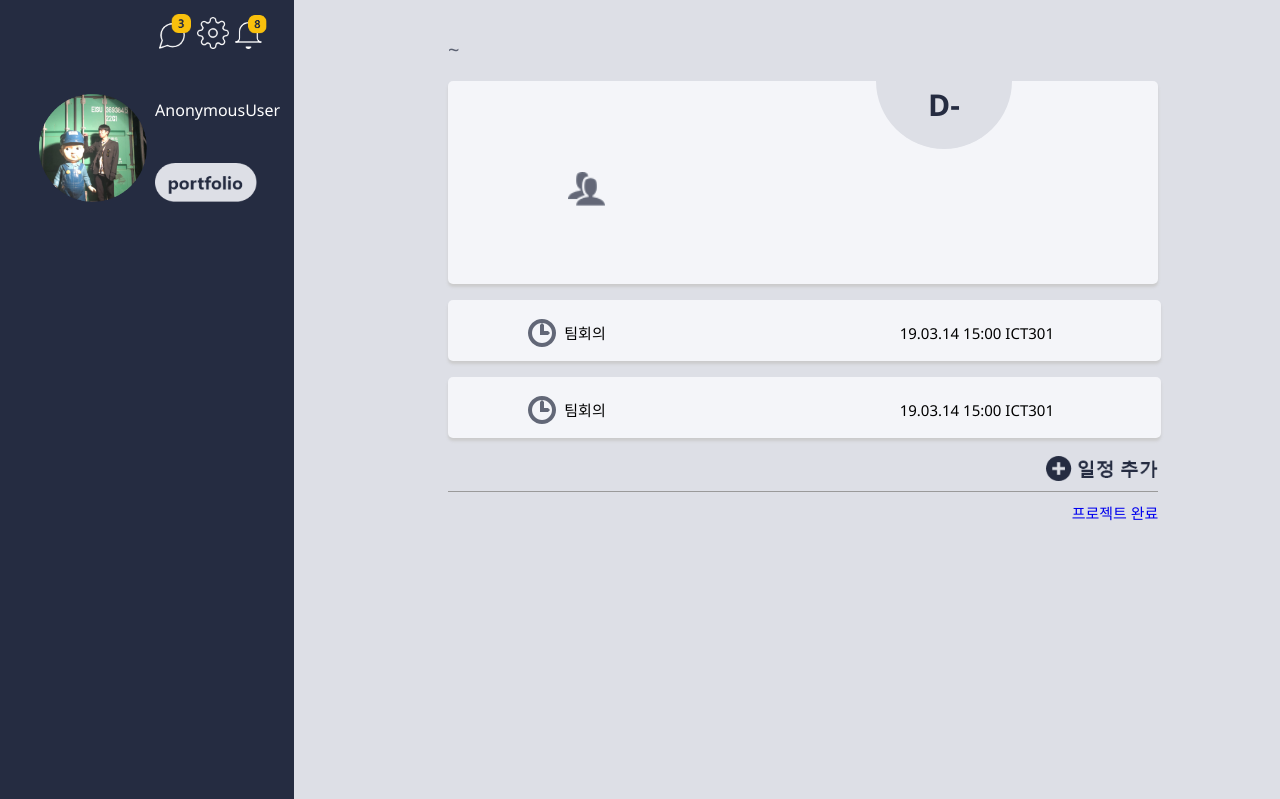
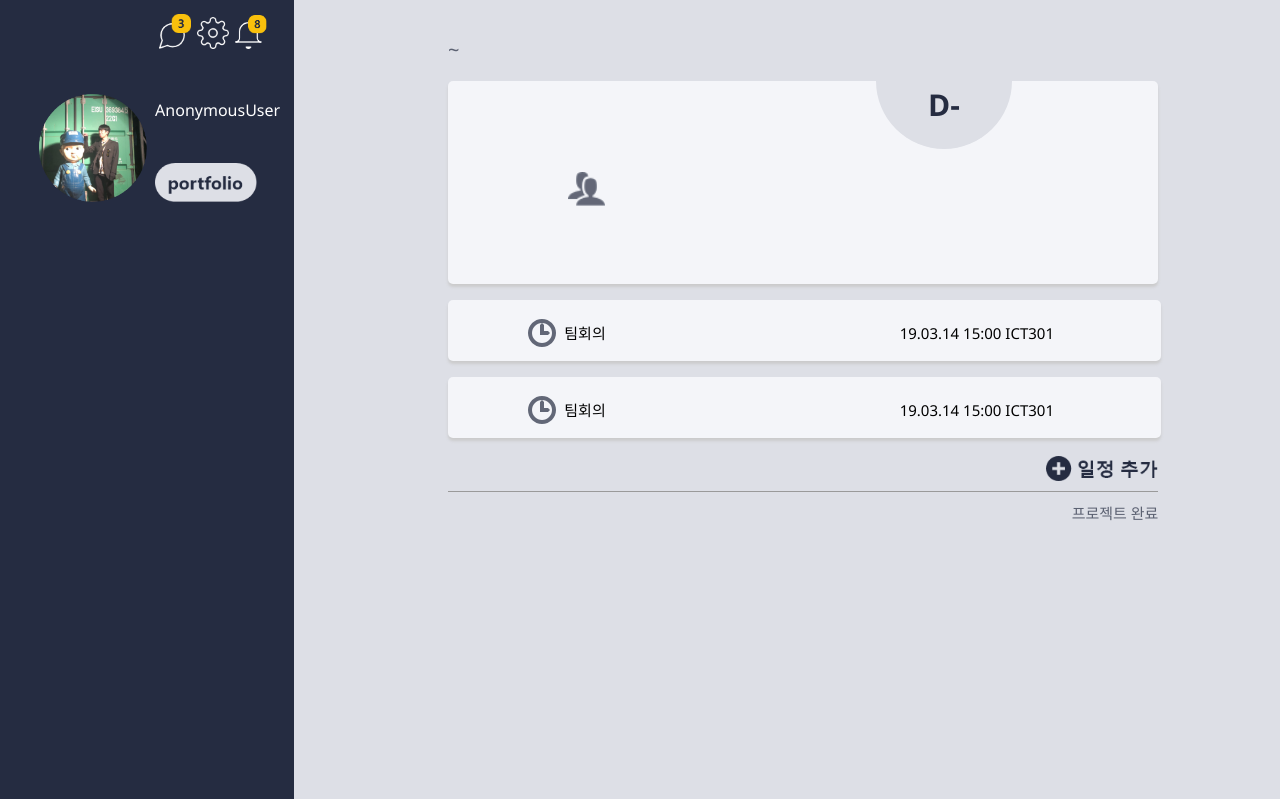
Before and after one commit to kimzro/ProFol, a Django app: template django/ProFol/project_app/templates/project_app/mng_project.html in a window 1280 px wide. Shown: the top 799 px of the page. Run offline with Django 3.2, Linux system fonts and the light colour scheme; the template is opened without the code that fills it, so the values that code supplies are empty; parts of the project's set-up code (start-up, migrations or seed data) failed here and were passed over; some libraries are stand-ins or nearby versions.

Commit message:
프로젝트 완료 디자인 수정

```diff
--- a/django/ProFol/project_app/static/project_app/css/mng_project.css
+++ b/django/ProFol/project_app/static/project_app/css/mng_project.css
@@ -96,6 +96,8 @@
     font-size:1.5em;
     float: right;
     margin-top:0px;
+    color:#252C41;
+    opacity:0.7;
 }
 
 .edit_project_btn:hover{
--- a/django/ProFol/project_app/static/project_app/css/modal.css
+++ b/django/ProFol/project_app/static/project_app/css/modal.css
@@ -8,7 +8,9 @@
   background-clip: padding-box;
   text-align: center;
 }
-
+.a{
+    font-decoration:none;
+}
 .overlay {
   position: fixed;
   top: 0;
--- a/django/ProFol/project_app/templates/project_app/mng_project.html
+++ b/django/ProFol/project_app/templates/project_app/mng_project.html
@@ -115,7 +115,7 @@
 <!--        <p class="edit_project_btn">프로젝트 완료</p>-->
 
         <div class="edit_project_btn">
-            <a class="button" href="#popup1">프로젝트 완료</a>
+            <a href="#popup1" style="color:#252C41">프로젝트 완료</a>
         </div>
 
         <div id="popup1" class="overlay">
```
